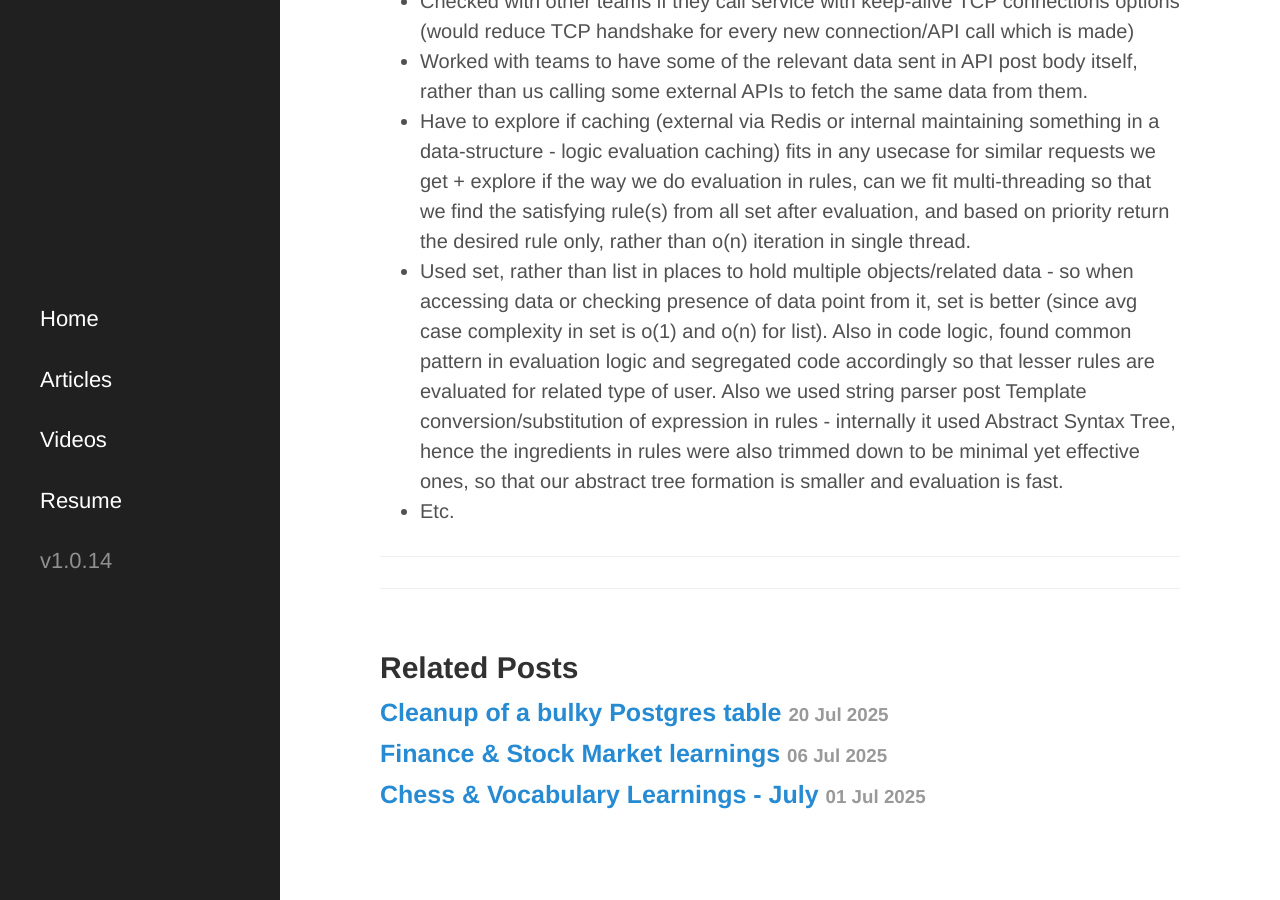
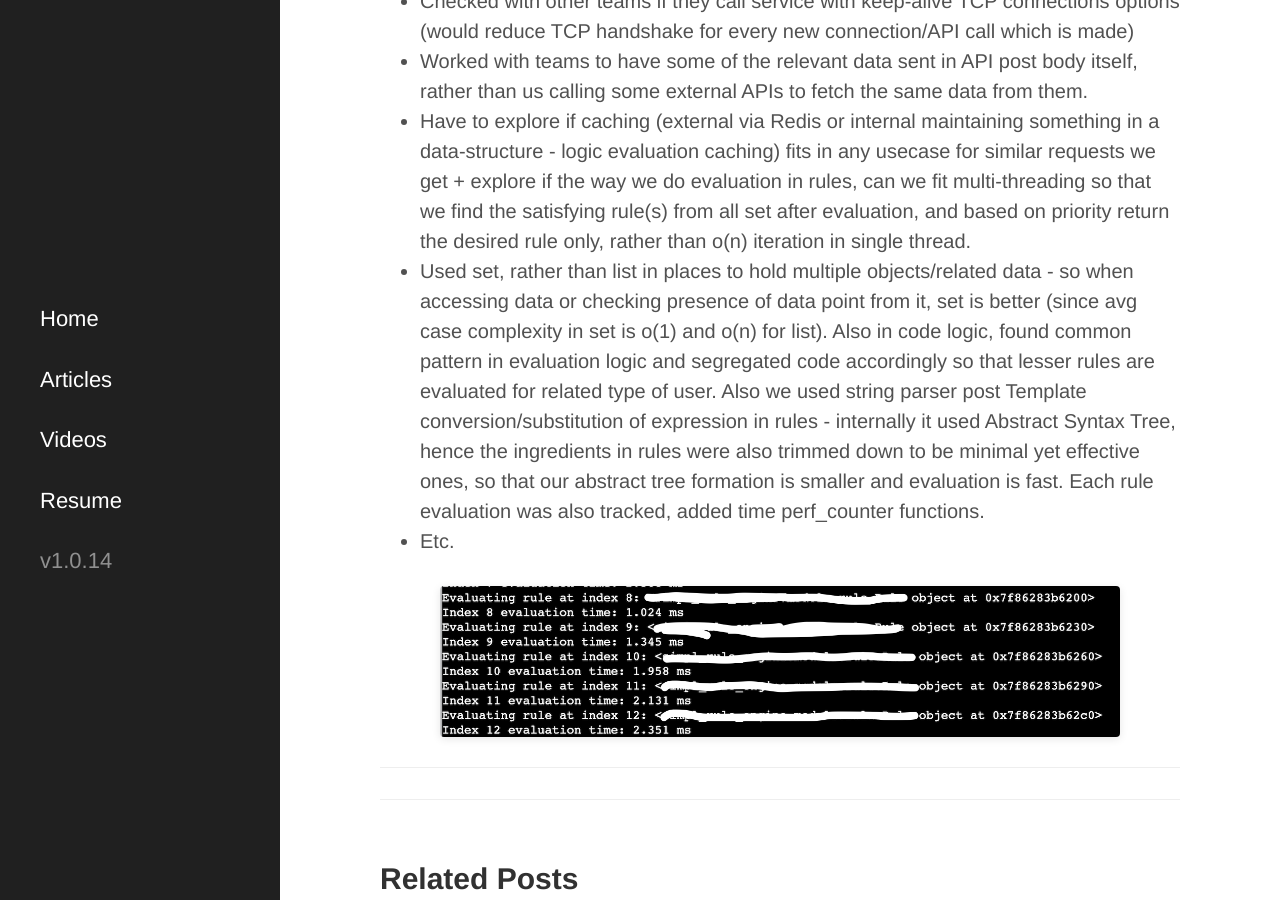
Before and after one commit to surajvm1/surajv311.github.io, a Jekyll site: the page built from _posts/2025-03-16-fastapi-service-optimization.md, in a window 1280 px wide and 900 px high, scrolled down 1620 px. Built offline with Jekyll 4.4.1, drawn with Linux system fonts in a browser that asks for light colours; some web fonts are replaced.

Commit message:
added further optimization details

```diff
--- a/_posts/2025-03-16-fastapi-service-optimization.md
+++ b/_posts/2025-03-16-fastapi-service-optimization.md
@@ -21,7 +21,10 @@
 - Checked with other teams if they call service with keep-alive TCP connections options (would reduce TCP handshake for every new connection/API call which is made)
 - Worked with teams to have some of the relevant data sent in API post body itself, rather than us calling some external APIs to fetch the same data from them.
 - Have to explore if caching (external via Redis or internal maintaining something in a data-structure - logic evaluation caching) fits in any usecase for similar requests we get + explore if the way we do evaluation in rules, can we fit multi-threading so that we find the satisfying rule(s) from all set after evaluation, and based on priority return the desired rule only, rather than o(n) iteration in single thread.
-- Used set, rather than list in places to hold multiple objects/related data - so when accessing data or checking presence of data point from it, set is better (since avg case complexity in set is o(1) and o(n) for list). Also in code logic, found common pattern in evaluation logic and segregated code accordingly so that lesser rules are evaluated for related type of user. Also we used string parser post Template conversion/substitution of expression in rules - internally it used Abstract Syntax Tree, hence the ingredients in rules were also trimmed down to be minimal yet effective ones, so that our abstract tree formation is smaller and evaluation is fast.
+- Used set, rather than list in places to hold multiple objects/related data - so when accessing data or checking presence of data point from it, set is better (since avg case complexity in set is o(1) and o(n) for list). Also in code logic, found common pattern in evaluation logic and segregated code accordingly so that lesser rules are evaluated for related type of user. Also we used string parser post Template conversion/substitution of expression in rules - internally it used Abstract Syntax Tree, hence the ingredients in rules were also trimmed down to be minimal yet effective ones, so that our abstract tree formation is smaller and evaluation is fast. Each rule evaluation was also tracked, added time perf_counter functions.
 - Etc.
 
+<img src="{{ site.baseurl }}/public/images/rule_evaluate.png" alt="rule_evaluate pic" class="blog-image">
+
+
 ------------------------------------------------
```
Also changed, not shown: public/images/rule_evaluate.png (added).
